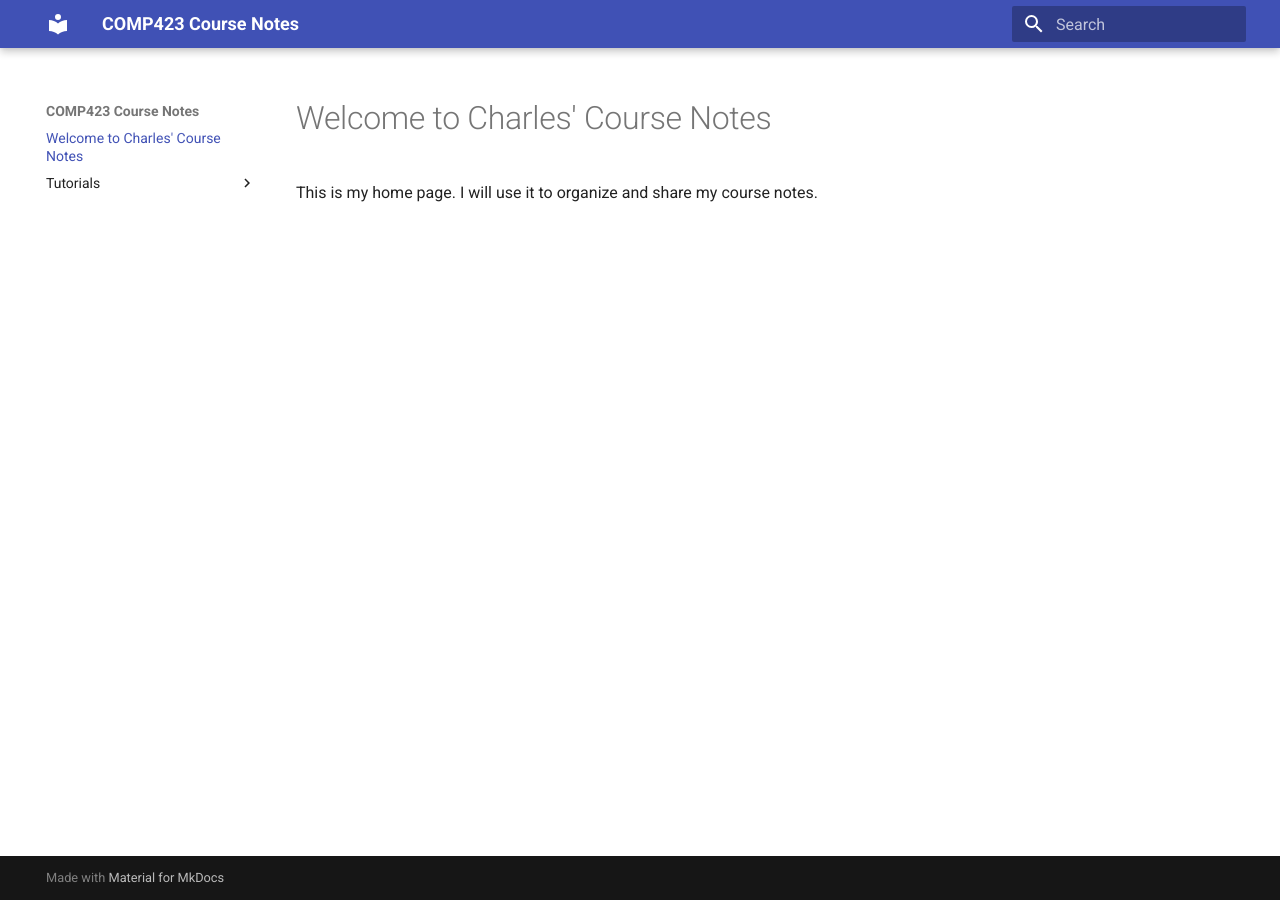
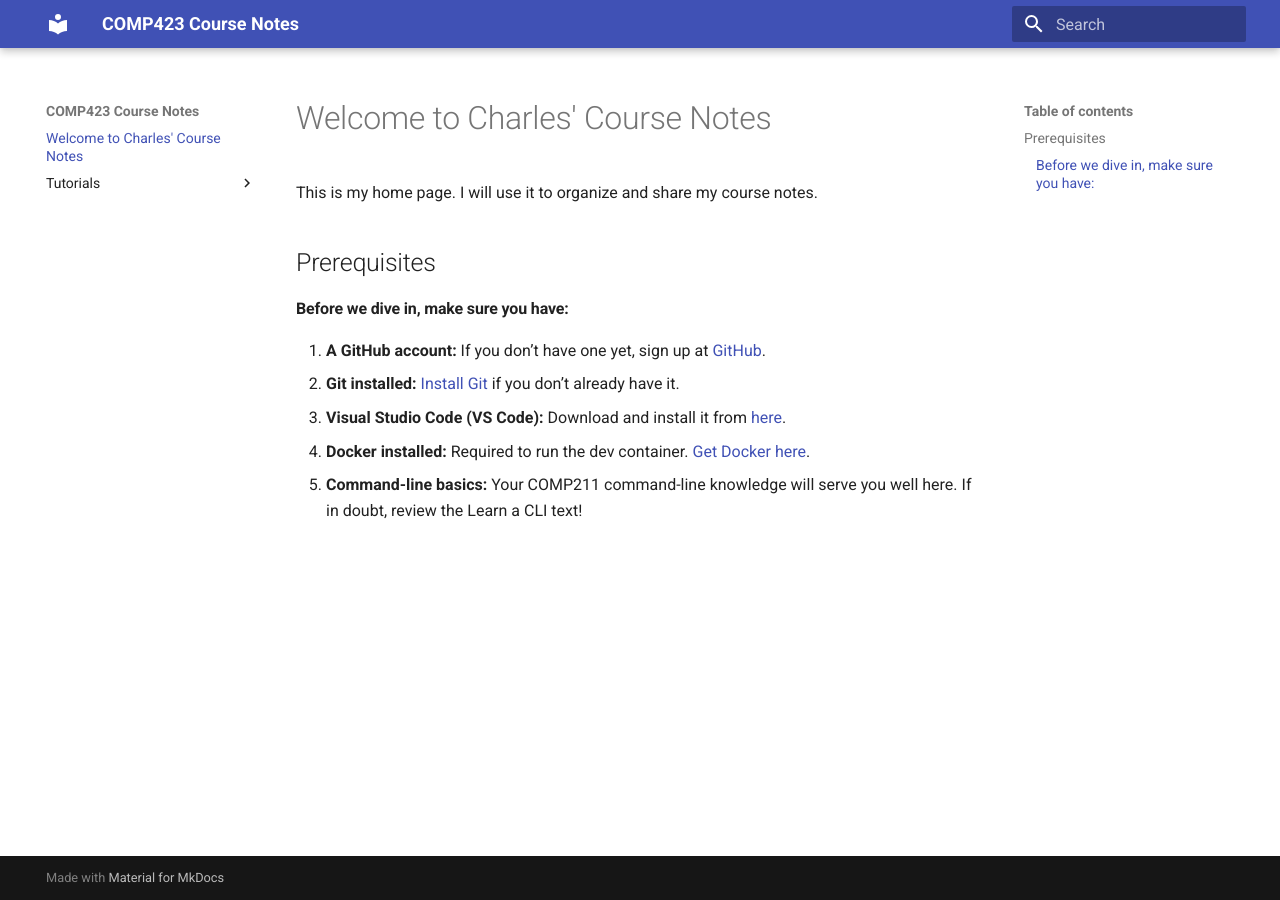
Before and after one commit to crwilt/comp423-course-notes, an MkDocs documentation site: the page built from docs/index.md, in a window 1280 px wide. Built offline with MkDocs 1.6.1 and Material for MkDocs 9.7.7, drawn with Linux system fonts in a browser that asks for light colours.

Commit message:
prereqs added

```diff
--- a/docs/index.md
+++ b/docs/index.md
@@ -1,3 +1,12 @@
 # Welcome to Charles' Course Notes
 
 This is my home page. I will use it to organize and share my course notes.
+
+## Prerequisites
+#### Before we dive in, make sure you have:
+
+1. **A GitHub account:** If you don’t have one yet, sign up at [GitHub](https://github.com/).
+2. **Git installed:** [Install Git](https://git-scm.com/book/en/v2/Getting-Started-Installing-Git) if you don’t already have it.
+3. **Visual Studio Code (VS Code):** Download and install it from [here](https://code.visualstudio.com/).
+4. **Docker installed:** Required to run the dev container. [Get Docker here](https://www.docker.com/products/docker-desktop/).
+5. **Command-line basics:** Your COMP211 command-line knowledge will serve you well here. If in doubt, review the Learn a CLI text!
```
